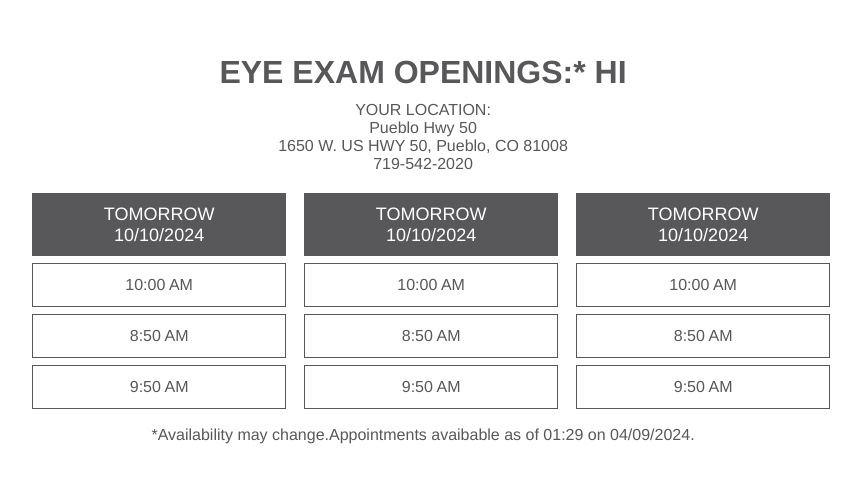
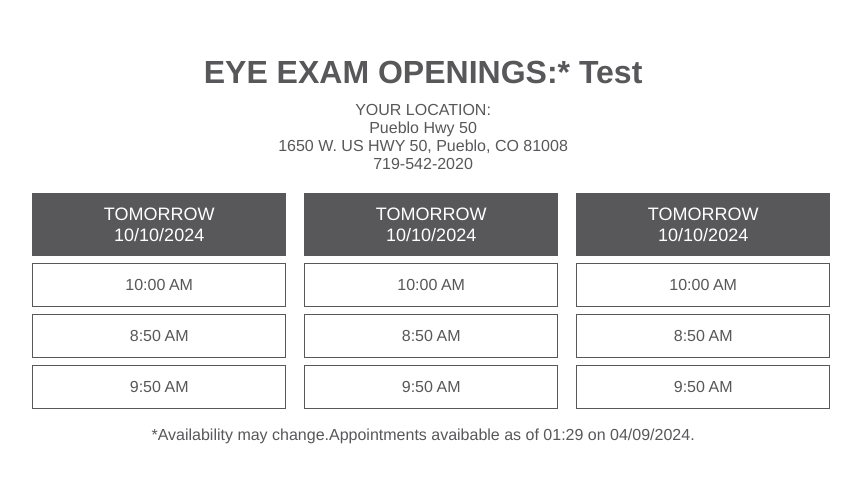
Before and after one commit to 13Kartik/Test, a website: page template.html in a window 1280 px wide. Shown: the part 151-634 px from the top of the page, without its empty margins (217-1078 px from the left). Drawn offline with Linux system fonts and the light colour scheme.

Commit message:
minor changes

```diff
--- a/template.html
+++ b/template.html
@@ -62,7 +62,7 @@
     </head>
     <body>
         <div class="page">
-            <h1 class="text-center" style="margin: 1%;">EYE EXAM OPENINGS:* HI</h1>
+            <h1 class="text-center" style="margin: 1%;">EYE EXAM OPENINGS:* Test</h1>
             <div class="text-center">YOUR LOCATION:</div>
             <div class="text-center address">
                 Pueblo Hwy 50
```
